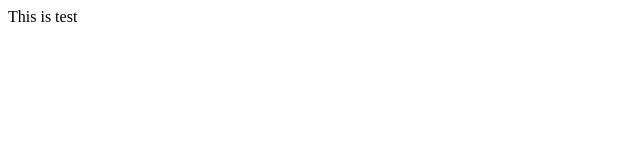
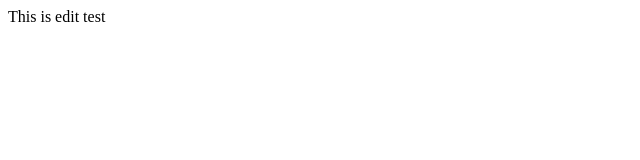
Before and after one commit to vinjois/tessingmyCode, a plain HTML site: page index.html in a window 1280 px wide. Shown: the full height of the page, 0-640 px from the left. Drawn offline with Linux system fonts and the light colour scheme.

Commit message:
Update index.html

```diff
--- a/index.html
+++ b/index.html
@@ -1,5 +1,5 @@
 <html>
 <body>
-This is test
+This is edit test
 </body>
 </html>
```
